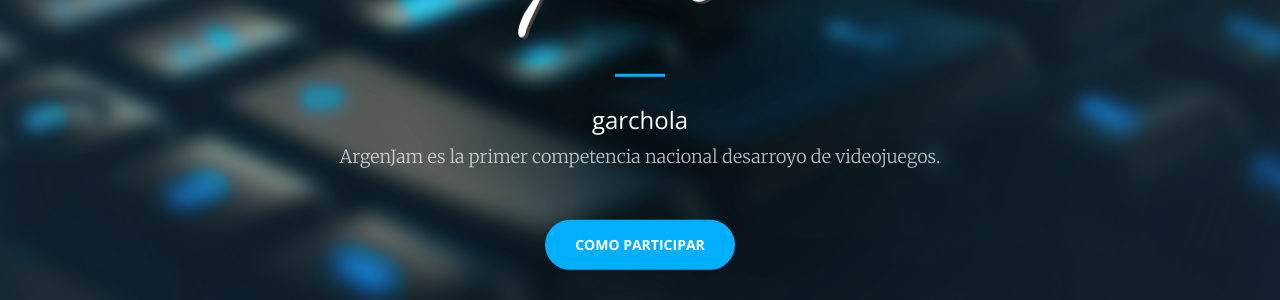
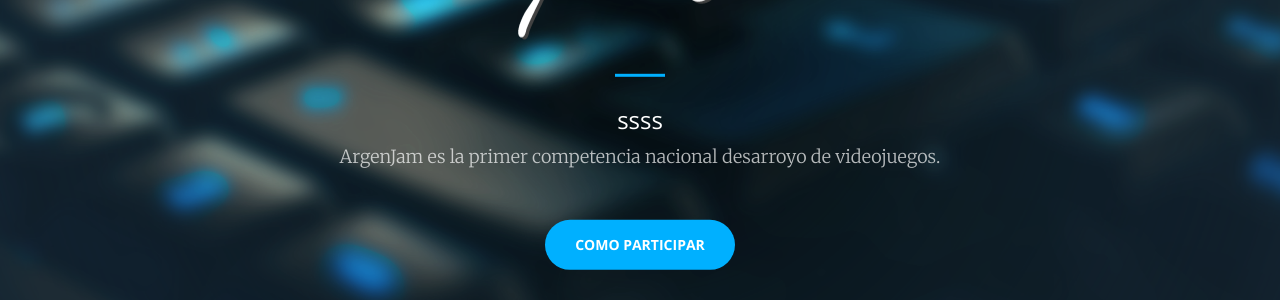
Before and after one commit to TabrisArg/argenjam, a Jekyll site: the page built from index.html, in a window 1280 px wide and 900 px high. Shown: the part 418-718 px from the top of the window. Built offline with Jekyll 4.4.1, drawn with Linux system fonts in a browser that asks for light colours.

Commit message:
somethign

```diff
--- a/_includes/header.html
+++ b/_includes/header.html
@@ -1,9 +1,9 @@
 <header>
     <div class="header-content">
         <div class="header-content-inner">
-            <img src="../../../img/Logo_no_bg.png" alt="ArgenJam logo">
+            <img src="../img/Logo_no_bg.png" alt="ArgenJam logo">
             <hr>
-            <h3>garchola </h3>
+            <h3>ssss </h3>
             <p>ArgenJam es la primer competencia nacional desarroyo de videojuegos.</p>
             <a href="#about" class="btn btn-primary btn-xl page-scroll">Como participar</a>
         </div>
```
